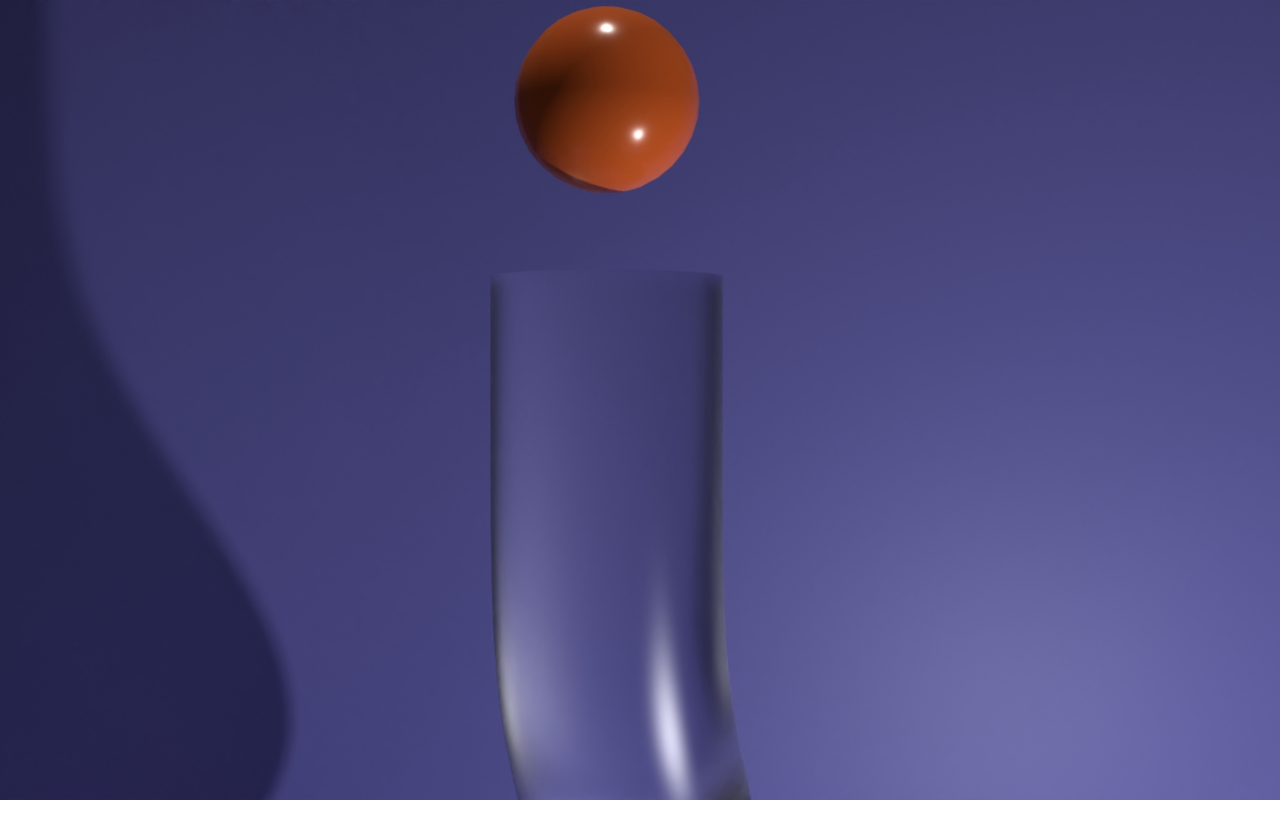
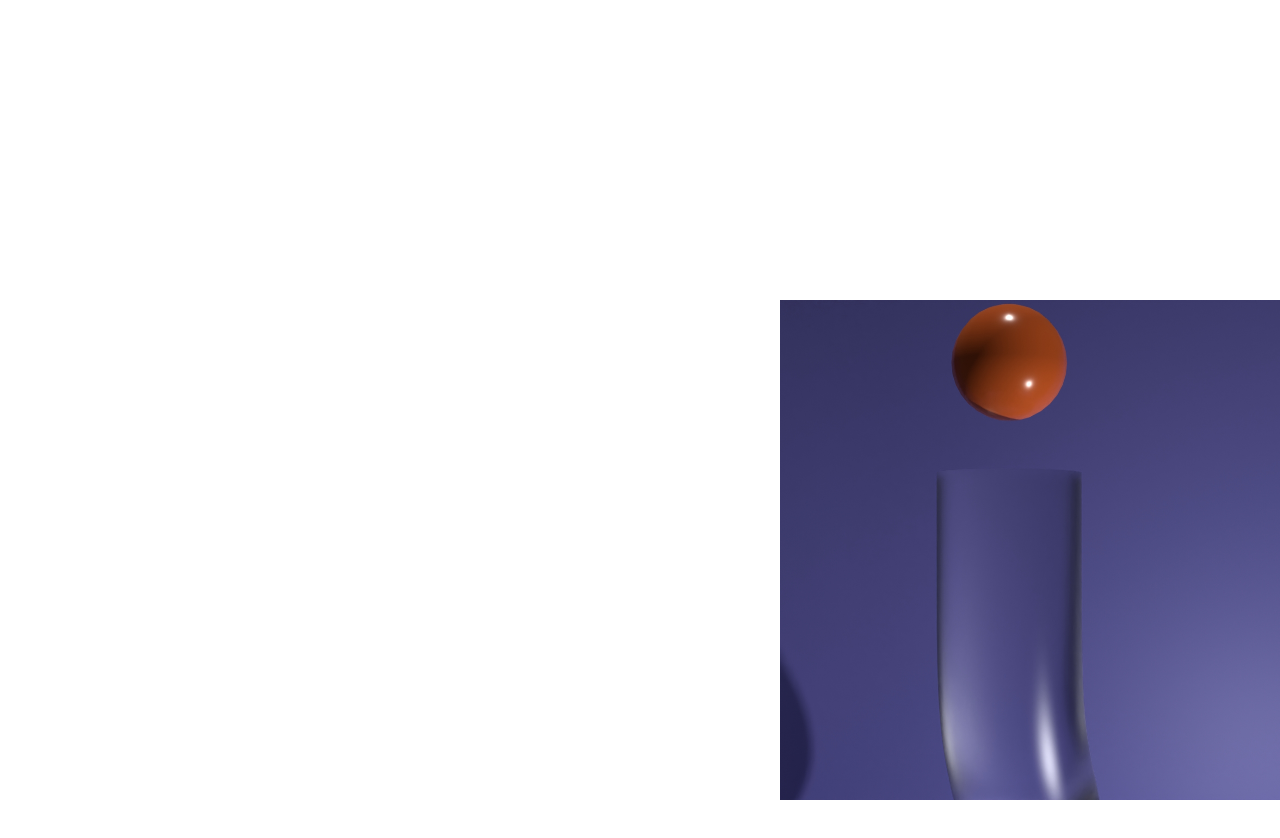
Before and after one commit to jakebogan01/3D-Ball-Animation, a plain HTML site: page index.html in a window 1280 px wide. Shown: the top 838 px of the page. Drawn offline with nearby package versions, Linux system fonts and the light colour scheme.

Commit message:
tests width of canvas and position

```diff
--- a/app.js
+++ b/app.js
@@ -1,3 +1,4 @@
+const test = document.querySelector(".test");
 const canvas = document.querySelector(".canvas");
 canvas.width = window.innerWidth;
 canvas.height = window.innerHeight;
@@ -23,7 +24,7 @@ gsap.to(ball, {
     ease: "none",
     scrollTrigger: {
         scrub: 0.5,
-        pin: "canvas",
+        pin: test,
         end: "500%",
     },
     onUpdate: render,
--- a/index.html
+++ b/index.html
@@ -10,7 +10,9 @@
 </head>
 <body>
 <h2 class="ball-text">3D ball design.</h2>
-<canvas class="canvas"></canvas>
+<div class="test">
+    <canvas class="canvas"></canvas>
+</div>
 <div class="details">
     <h1>Pretty cool 🔥🔥</h1>
 </div>
--- a/style.css
+++ b/style.css
@@ -9,9 +9,17 @@ body {
     overflow-x: hidden;
 }
 
-canvas {
+.test {
+    position: relative;
     width: 100vw;
     height: 100vh;
+}
+canvas {
+    position: absolute;
+    bottom: 0;
+    right: 0;
+    width: 500px;
+    height: 500px;
     object-fit: cover;
 }
 
```
